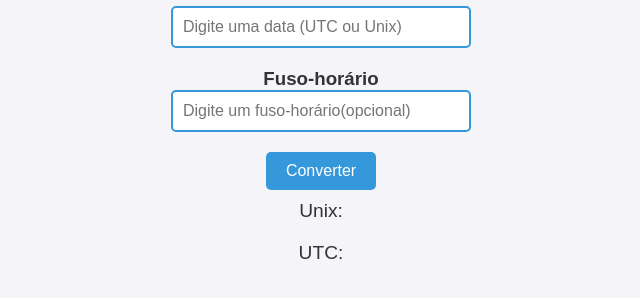
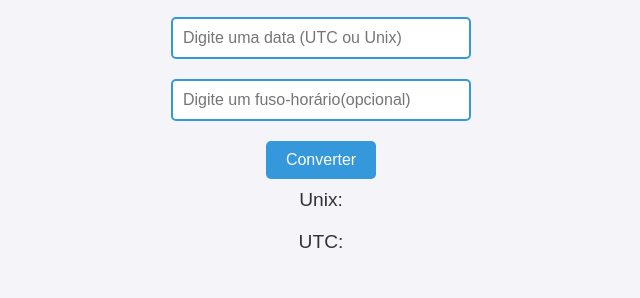
Before and after one commit to Vitor9373/Trabalho-TImestamp, a website: page src/index.html in a window 1280 px wide. Shown: the part 378-676 px from the top of the page, without its empty margins (319-959 px from the left). Drawn offline with Linux system fonts and the light colour scheme; no server answers.

Commit message:
N fiz nada

```diff
--- a/src/index.html
+++ b/src/index.html
@@ -13,7 +13,6 @@
     <p>UTC:<span id='utcAtual'></span></p>
     <h2>Conversor</h2>
     <input id='valorDig' type="text" placeholder="Digite uma data (UTC ou Unix)"></input>
-    <h3>Fuso-horário</h3>
     <input type="text" id="fuso" placeholder="Digite um fuso-horário(opcional)"></input>
     <button id="converte">Converter</button>
     <p>Unix:<span id='unixResult'></span></p>
```
